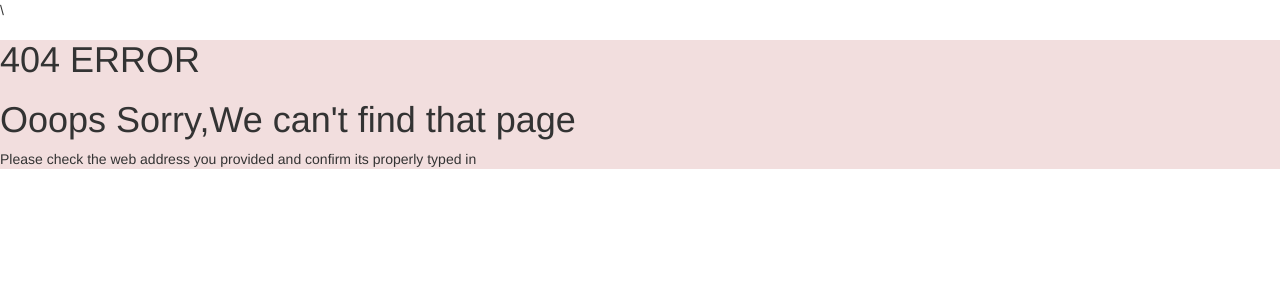
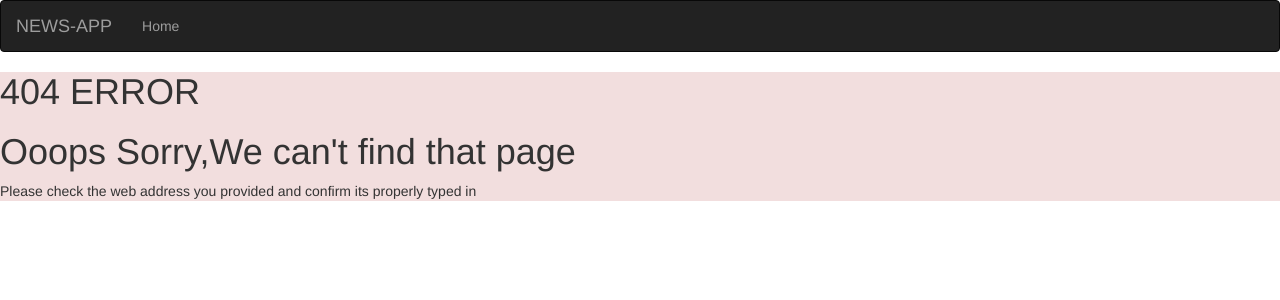
Before and after one commit to pascaline-irabaruta/news-app, a Python web app: template app/templates/fourofour.html in a window 1280 px wide. Shown: the top 300 px of the page. Run offline with Jinja, Linux system fonts and the light colour scheme; the template is opened without the code that fills it, so the values that code supplies are empty; some libraries are stand-ins or nearby versions.

Commit message:
created a navigation bar

```diff
--- a/app/templates/navbar.html
+++ b/app/templates/navbar.html
@@ -1 +1,20 @@
-\
+<div class="navbar navbar-inverse" role="navigation">
+    <div class="container-fluid">
+        <div class="navbar-header">
+            <button type="button" class="navbar-toggle" data-toggle="collapse" data-target=".navbar-collapse">
+              <span class="sr-only">Toggle navigation</span>
+              <span class="icon-bar"></span>
+              <span class="icon-bar"></span>
+              <span class="icon-bar"></span>
+            </button>
+            <a class="navbar-brand" href="/"> NEWS-APP </a>
+        </div>
+        <div class="navbar-collapse collapse">
+            <ul class="nav navbar-nav">
+                <li><a href="/">Home</a></li>
+                <li><a href=""></a></li>
+            </ul>
+        </div>
+
+    </div>
+</div>
```
